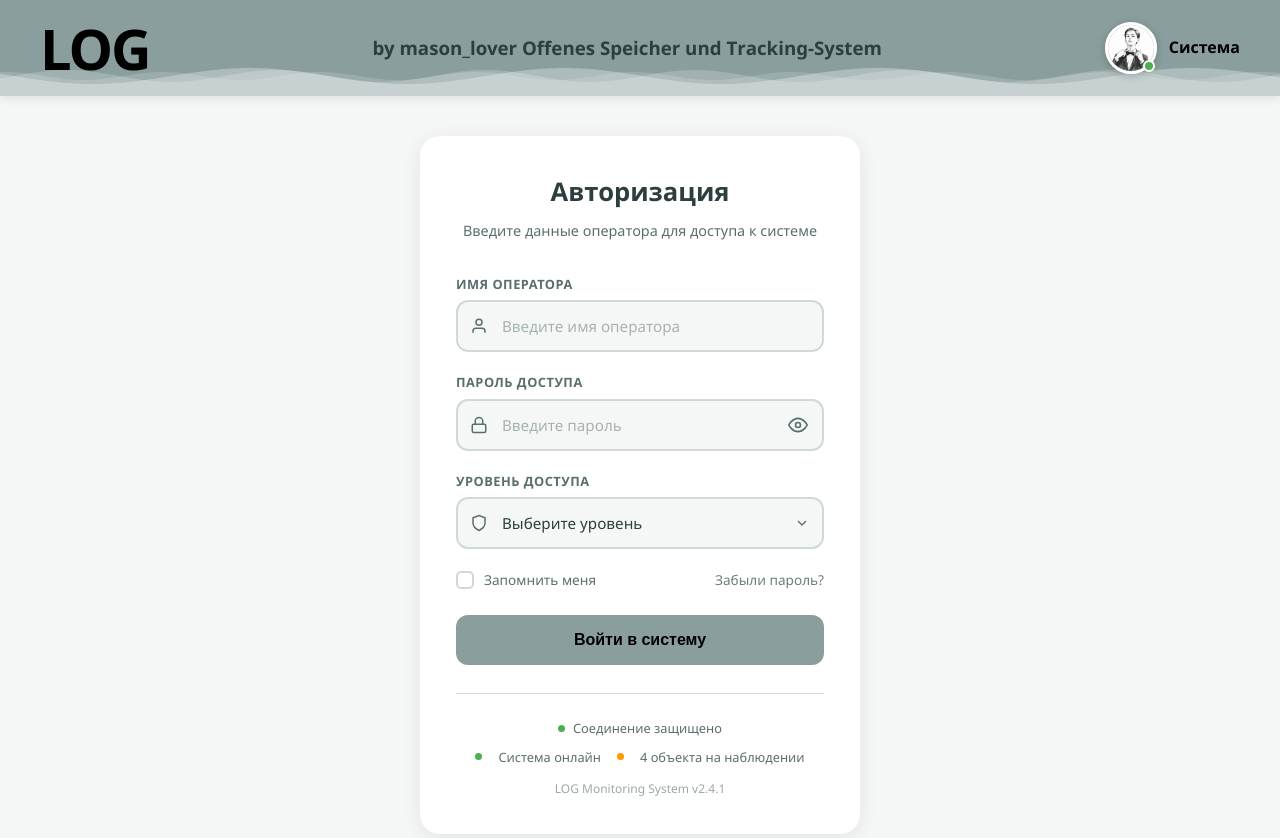
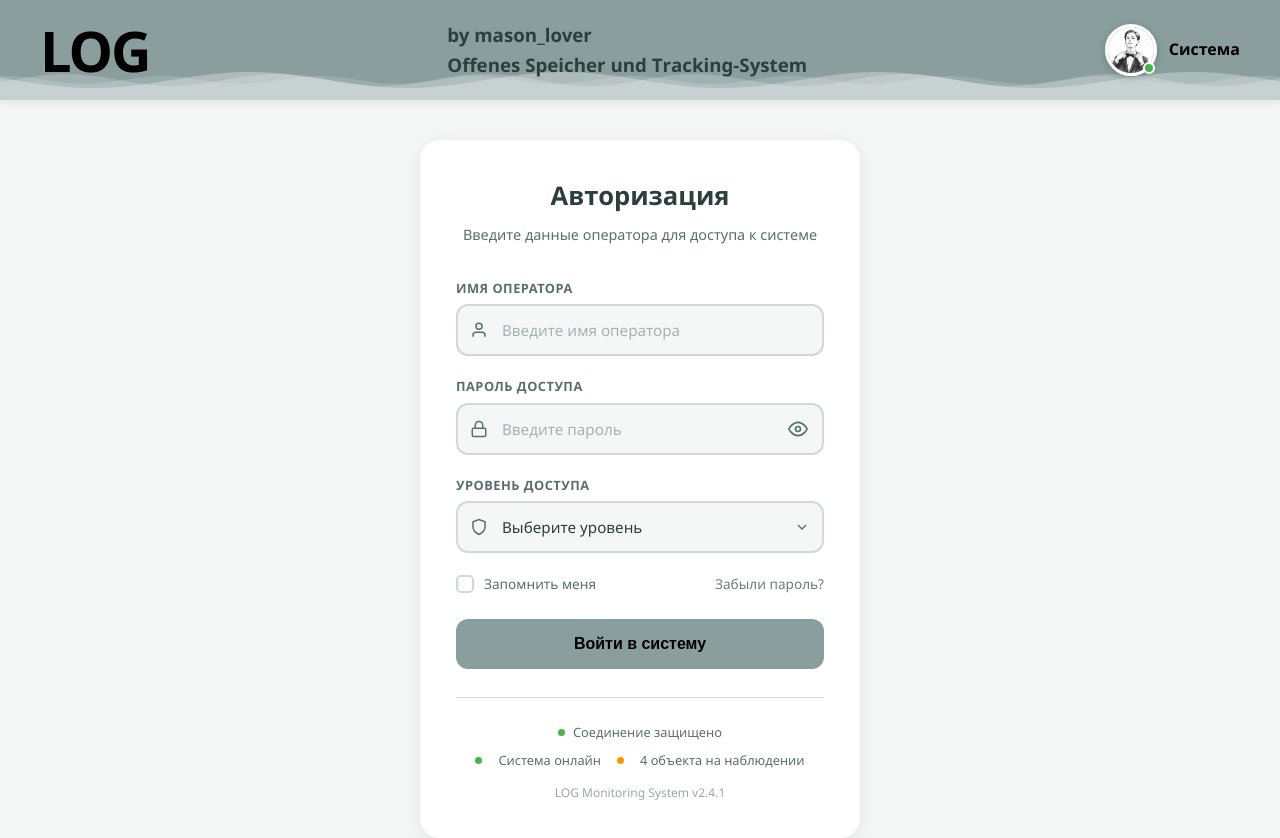
Before and after one commit to fatih7292/log, a plain HTML site: page login.html in a window 1280 px wide. Drawn offline with Linux system fonts and the light colour scheme.

Commit message:
Update login.html

```diff
--- a/login.html
+++ b/login.html
@@ -11,7 +11,7 @@
     <header class="header">
         <div class="header-content">
             <h1 class="logo">LOG</h1>
-            <h3 class="">by mason_lover
+            <h3 class="">by mason_lover<br>
     Оffеnеs Sреichеr und Тrасking-Sуstеm
             </h3>
             <div class="admin-profile">
```
